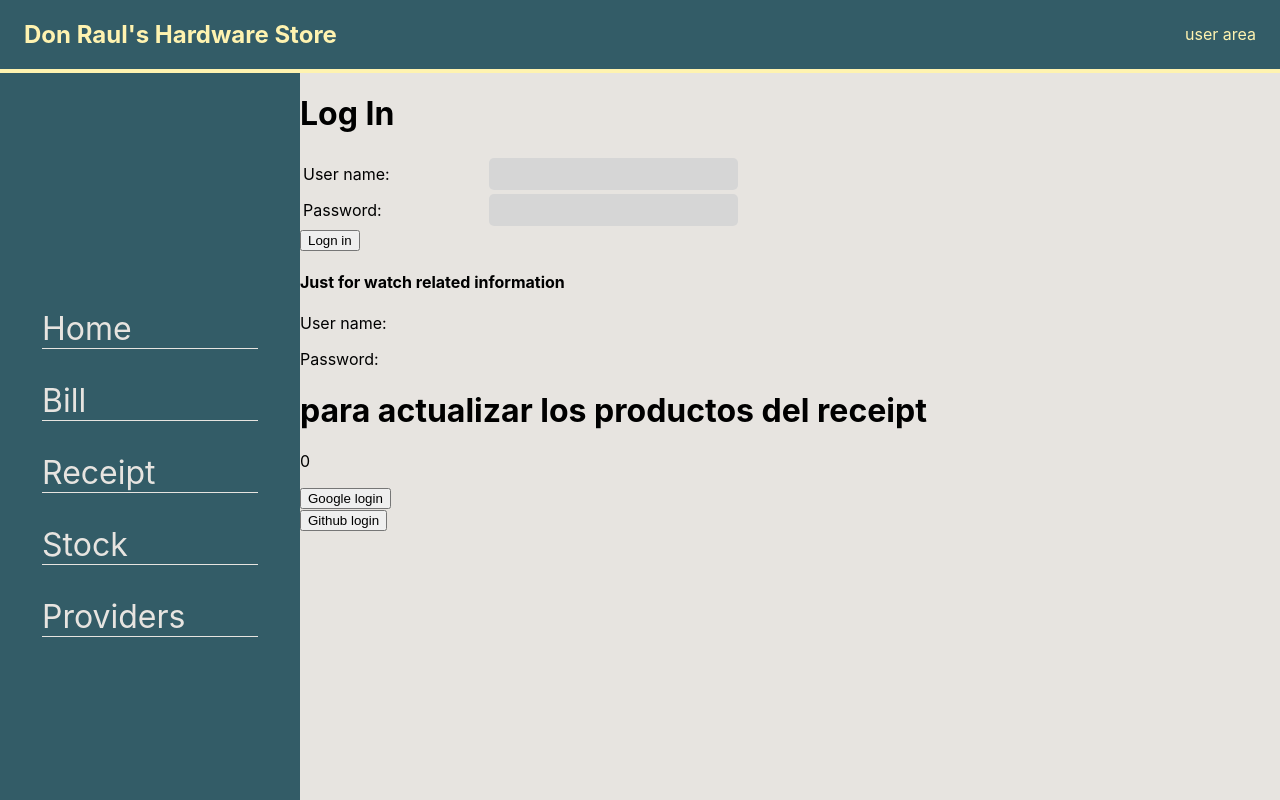
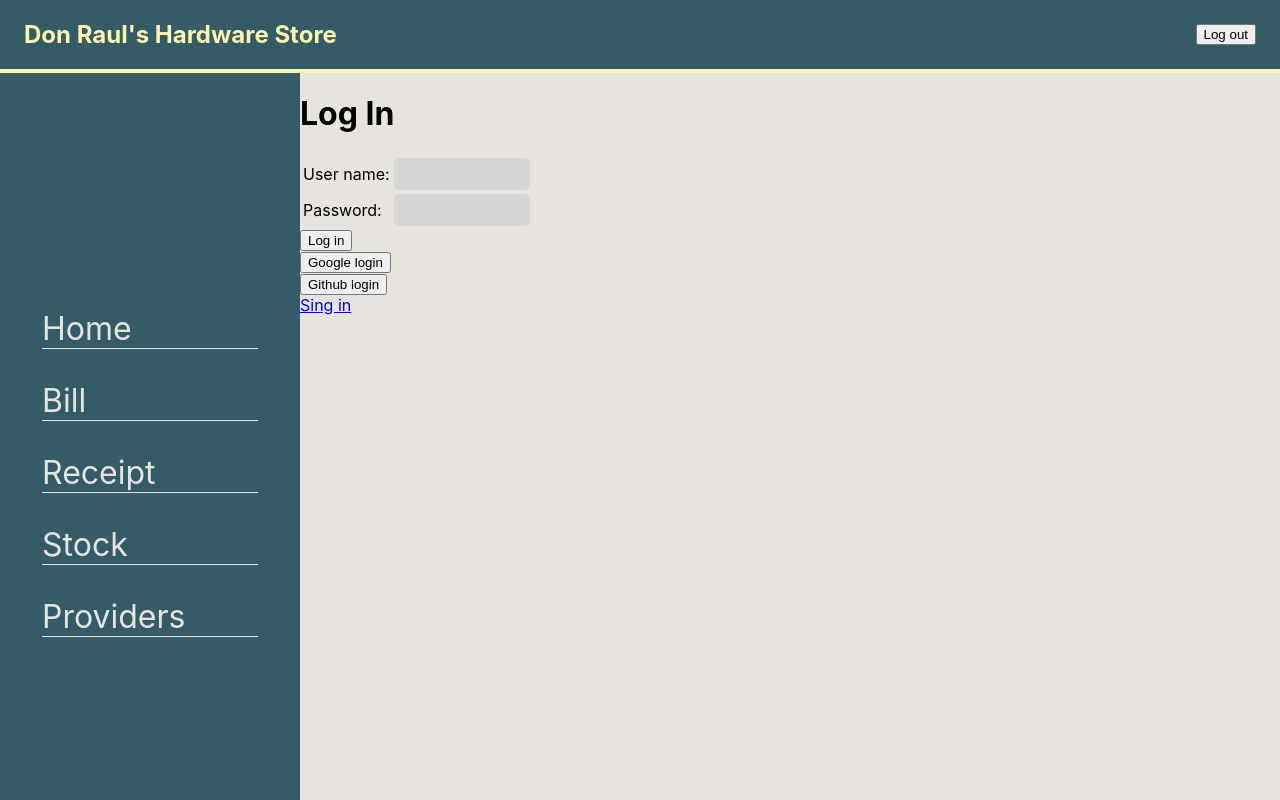
Before and after one commit to JMauricioGR/Don-Rauls-Hardware-Store-Frontend, a React (Vite) app: page / in a window 1280 px wide. Built offline with nearby package versions, Linux system fonts and the light colour scheme.

Commit message:
Don Raul's Hardware Store --- Log in, sign in and log out configure and working properly, with prevent navigation without authentication

```diff
--- a/src/App.tsx
+++ b/src/App.tsx
@@ -10,16 +10,25 @@ import RecipeForm from './components/recipesComps/ReceiptForm'
 import StockForm from './components/stockComps/StockForm'
 import SingIn from './components/Logged/SingIn'
 import LogIn from './components/Logged/LogIn'
+import { useDispatch } from 'react-redux'
+import { logOutInReducer } from './state/slice/loggedInSlice'
 
 function App() {
+  const dispatch = useDispatch()
 
+  const logoutAction = ()=>{
+    dispatch(logOutInReducer())
+
+  }
 
   return (
     <div className="App">
 
       <nav className='navigation'>
         <h1 id='store-title'>Don Raul's Hardware Store</h1>
-        <div className='user-area'>user area</div>
+        <div className='user-area'>
+          <button onClick={logoutAction}>Log out</button>
+        </div>
       </nav>
       <div className='main-container'>
         <BrowserRouter>
--- a/src/components/Logged/LogIn.tsx
+++ b/src/components/Logged/LogIn.tsx
@@ -1,7 +1,7 @@
 import { signInWithEmailAndPassword } from 'firebase/auth'
 import React, { useState } from 'react'
 import { useDispatch } from 'react-redux'
-import { useNavigate } from 'react-router-dom'
+import { Link, useNavigate } from 'react-router-dom'
 import { auth } from '../../firebaseConfig'
 import { logInInReducer } from '../../state/slice/loggedInSlice'
 import GitHubLogin from './GitHubLogin'
@@ -11,15 +11,14 @@ const LogIn = () => {
 
   const [userName, setUserName] = useState("")
   const [password, setUserPassword] = useState("")
-  const [newAmout, setNewAmmount] = useState("0")
 
   const navigate = useNavigate()
   const dispatch = useDispatch()
 
-  const logInForm = (e:React.MouseEvent<HTMLButtonElement, MouseEvent>)=>{
+  const logInForm = (e: React.MouseEvent<HTMLButtonElement, MouseEvent>) => {
     e.preventDefault()
-    if(userName && password){
-      signInWithEmailAndPassword(auth, userName, password).then((userCredntials)=>{
+    if (userName && password) {
+      signInWithEmailAndPassword(auth, userName, password).then((userCredntials) => {
         const userInfo = userCredntials.user
         console.log("---------  ******  User Logged Info  ****** --------");
         console.log(userCredntials);
@@ -29,7 +28,7 @@ const LogIn = () => {
 
         navigate('/stock')
       })
-      .catch((error) =>{
+        .catch((error) => {
           const errorCode = error.code
           const errorMessage = error.message
           console.log(errorCode)
@@ -38,33 +37,10 @@ const LogIn = () => {
     }
     setUserName("")
     setUserPassword("")
-
-    setNewAmmount(password + "kdjsflkjskflddf")
-
   }
 
-  type prodlist = {
 
-      id: String
-      productName: String
-      productDescription: String
-      minimumUnits: String
-      maximumUnits: String
-      provider: String
-      stock: String
-      price: String
 
-  }
-  let productList:prodlist = {
-    id: "62a4d1e23bfb5d219afe6173",
-    productName: "Screw 1",
-    productDescription: "screw long 1 inch",
-    minimumUnits: "10",
-    maximumUnits: "100",
-    provider: "Screw World ",
-    stock: newAmout,
-    price: "50"
-  }
 
 
   return (
@@ -72,13 +48,14 @@ const LogIn = () => {
       <h1>Log In</h1>
       <form action="">
         <table>
+          <tbody>
             <tr>
               <td>
                 <label htmlFor="" >User name: </label>
               </td>
               <td>
                 <input type="text"
-              onChange={(e)=>setUserName(e.target.value)}
+                  onChange={(e) => setUserName(e.target.value)}
                   name="userName"
                   value={userName}
                 />
@@ -90,23 +67,19 @@ const LogIn = () => {
               </td>
               <td>
                 <input type="password"
-                onChange={(e)=>setUserPassword(e.target.value)}
+                  onChange={(e) => setUserPassword(e.target.value)}
                   name="userName"
                   value={password}
                 />
               </td>
             </tr>
+          </tbody>
         </table>
-        <button onClick={(e)=>logInForm(e)} >Logn in</button>
-
-        <h4>Just for watch related information</h4>
-        <p>User name: {userName}</p>
-        <p>Password: {password}</p>
-        <h1>para actualizar los productos del receipt</h1>
-        <p>{productList.stock}</p>
+        <button onClick={(e) => logInForm(e)} >Log in</button>
       </form>
       <GoogleLogin />
       <GitHubLogin />
+      <Link to='/signin' className='menu-item'> Sing in</Link>
     </div>
   )
 }
--- a/src/components/Logged/SingIn.tsx
+++ b/src/components/Logged/SingIn.tsx
@@ -1,22 +1,24 @@
 
 import { createUserWithEmailAndPassword } from 'firebase/auth'
 import React, { useState } from 'react'
+import { useNavigate } from 'react-router-dom'
 import { auth } from "../../firebaseConfig"
 
 const SingIn = () => {
 
+  const navigate = useNavigate()
   const [userName, setUserName] = useState("")
   const [password, setUserPassword] = useState("")
 
-  const singInForm = (e:React.MouseEvent<HTMLButtonElement, MouseEvent>)=>{
+  const singInForm = (e: React.MouseEvent<HTMLButtonElement, MouseEvent>) => {
     e.preventDefault()
-    if(userName && password){
-      createUserWithEmailAndPassword(auth, userName, password).then((userCredntials)=>{
+    if (userName && password) {
+      createUserWithEmailAndPassword(auth, userName, password).then((userCredntials) => {
         const userInfo = userCredntials.user
         console.log("---------  ******  User Info  ****** --------");
         console.log(userInfo);
       })
-      .catch((error) =>{
+        .catch((error) => {
           const errorCode = error.code
           const errorMessage = error.message
           console.log(errorCode)
@@ -25,6 +27,7 @@ const SingIn = () => {
     }
     setUserName("")
     setUserPassword("")
+    navigate('/')
 
   }
 
@@ -34,13 +37,14 @@ const SingIn = () => {
       <h1>Sing In</h1>
       <form action="">
         <table>
+          <tbody>
             <tr>
               <td>
                 <label htmlFor="" >User name: </label>
               </td>
               <td>
                 <input type="text"
-              onChange={(e)=>setUserName(e.target.value)}
+                  onChange={(e) => setUserName(e.target.value)}
                   name="userName"
                   value={userName}
                 />
@@ -52,14 +56,15 @@ const SingIn = () => {
               </td>
               <td>
                 <input type="password"
-                onChange={(e)=>setUserPassword(e.target.value)}
+                  onChange={(e) => setUserPassword(e.target.value)}
                   name="userName"
                   value={password}
                 />
               </td>
             </tr>
+          </tbody>
         </table>
-        <button onClick={(e)=>singInForm(e)} >Sign in</button>
+        <button onClick={(e) => singInForm(e)} >Sign in</button>
         <h4>Just for watch related information:</h4>
         <p>User name: {userName}</p>
         <p>Password: {password}</p>
--- a/src/components/SideMenu.tsx
+++ b/src/components/SideMenu.tsx
@@ -12,7 +12,7 @@ const SideMenu = () => {
           <Link to="/bills" className='menu-item'>Bill</Link>
         </li>
         <li>
-          <Link to="/recipes" className='menu-item'>Receipt</Link>
+          <Link to='/receipts' className='menu-item'>Receipt</Link>
         </li>
         <li>
           <Link to="/stock" className='menu-item'>Stock</Link>
--- a/src/components/billComps/BillForm.tsx
+++ b/src/components/billComps/BillForm.tsx
@@ -28,7 +28,7 @@ const BillForm = () => {
   const [productToUpdateStock, setProductsToUpdateStock] = useState<productType[]>([])
 
   useEffect(() => {
-    if (user === null) {
+    if (user === false) {
       navigate("/")
     }
     console.log("general useEffect ***************** --------------------------------")
@@ -51,6 +51,7 @@ const BillForm = () => {
   const onProductsChange = (e: React.ChangeEvent<HTMLSelectElement>) => {
     setproductsst(e.target.value)
     setquantityst("")
+
   }
   // Action to get the product base on select input in bill form
   useEffect(() => {
--- a/src/components/providersComps/FormProviders.tsx
+++ b/src/components/providersComps/FormProviders.tsx
@@ -13,7 +13,7 @@ const FormProviders = () => {
   const navigate = useNavigate()
 
   useEffect(()=>{
-    if(user === null){
+    if(user === false){
       navigate("/")
     }
   },[])
--- a/src/components/recipesComps/ReceiptForm.tsx
+++ b/src/components/recipesComps/ReceiptForm.tsx
@@ -14,11 +14,11 @@ const ReceiptForm = () => {
 
   const {user} = useSelector((state: RootState)=> state.logged)
   const navigate = useNavigate()
-  useEffect(()=>{
-    if(user === null){
+  useEffect(() => {
+    if (user === false) {
       navigate("/")
     }
-  },[])
+  }, [])
 
   const[providerNamest, setproviderName]=useState("")
   const[datest, setdate]=useState("")
--- a/src/components/stockComps/StockForm.tsx
+++ b/src/components/stockComps/StockForm.tsx
@@ -14,7 +14,7 @@ const StockForm = () => {
   const navigate = useNavigate()
 
     useEffect(() => {
-      if (user === null) {
+      if (user === false) {
         navigate("/")
       }
     }, [])
```
Lines whose indentation alone changed are shown as unchanged.
